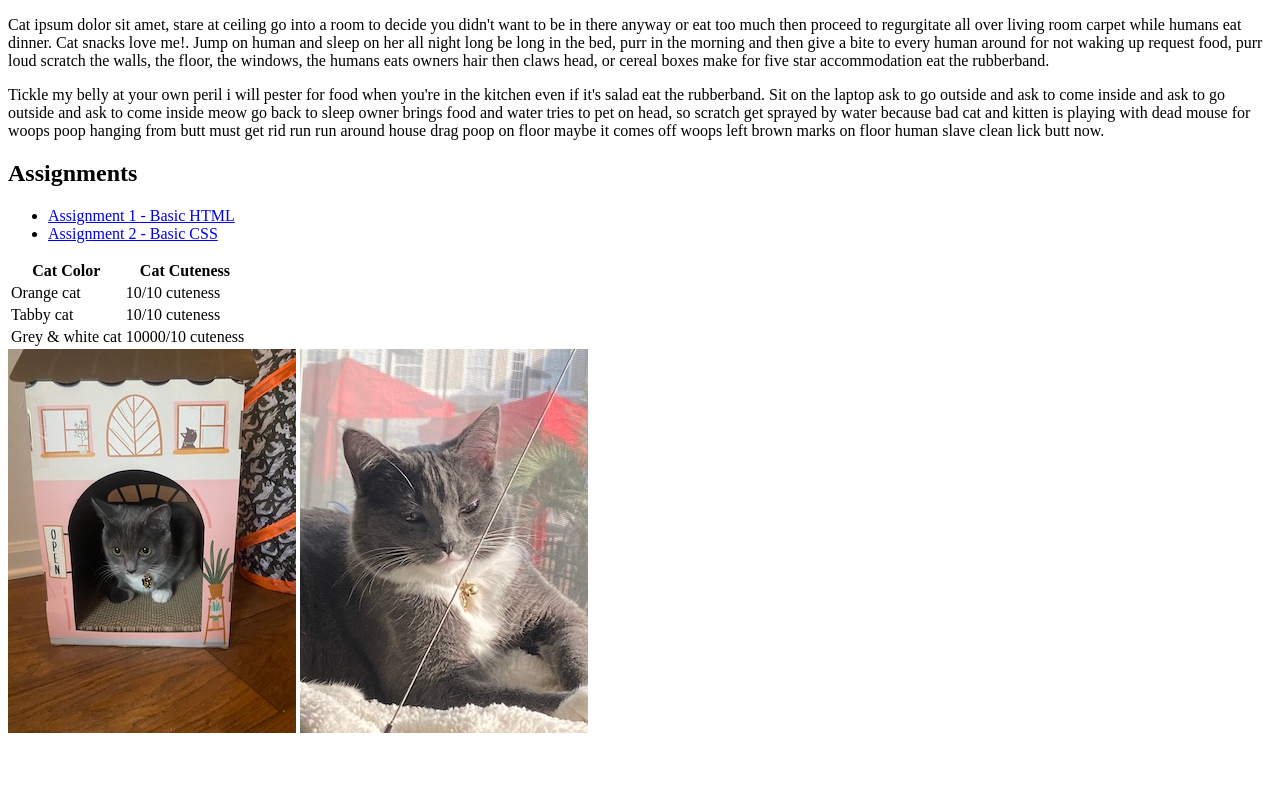
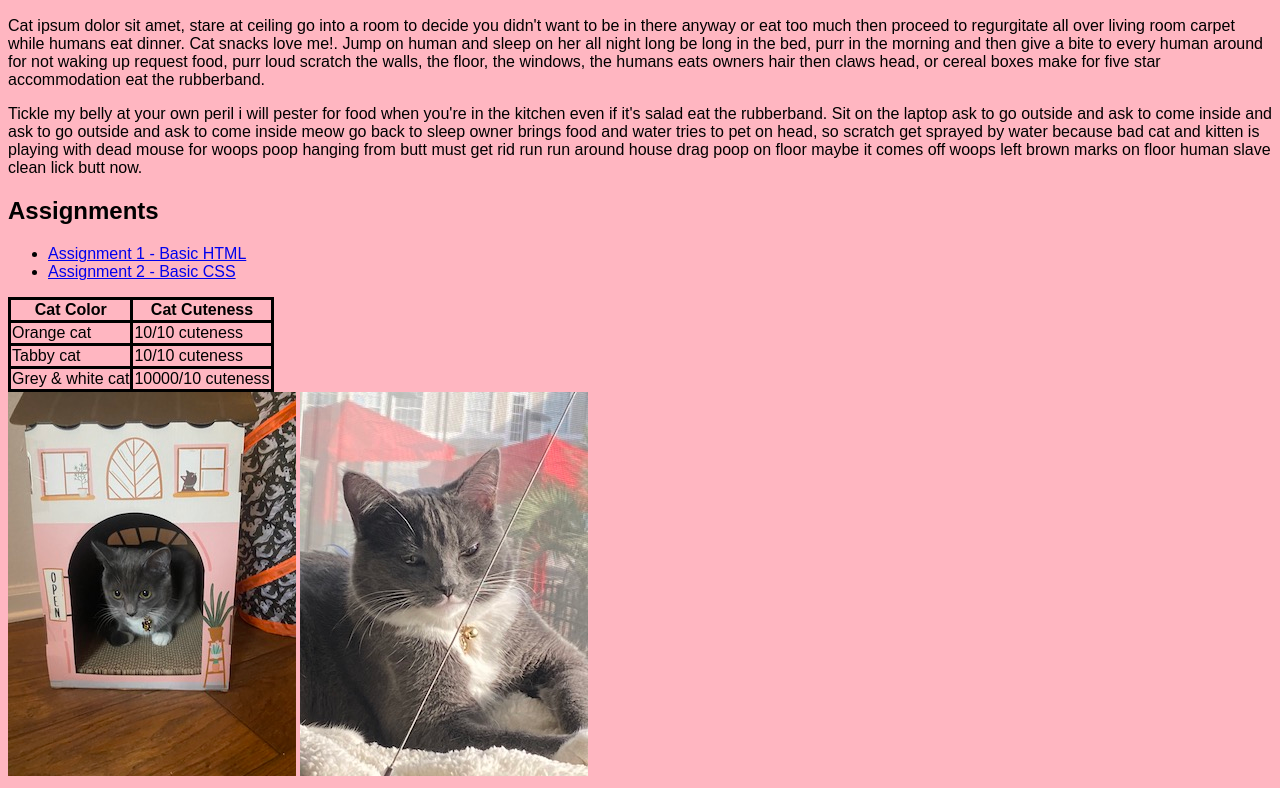
Before and after one commit to jenna-stover/jenna-stover.github.io, a plain HTML site: page assignments/assignment1/index.html in a window 1280 px wide. Shown: the part 111-899 px from the top of the page. Before the commit the page ends 856 px from the top, so only its background shows below. Drawn offline with Linux system fonts and the light colour scheme.

Commit message:
added assignment 1

```diff
--- a/assignments/assignment1/index.html
+++ b/assignments/assignment1/index.html
@@ -4,6 +4,7 @@
 
 <head>
     <title>242 Assignments & Cats</title>
+    <link rel="stylesheet" href="styles.css">
 </head>
 
 <body>
--- a/assignments/assignment1/styles.css
+++ b/assignments/assignment1/styles.css
@@ -1,3 +1,7 @@
+body {
+    background-color:lightpink;
+}
+
 table {
     border-collapse: collapse;
 }
```
Also changed, not shown: 1 other file.
